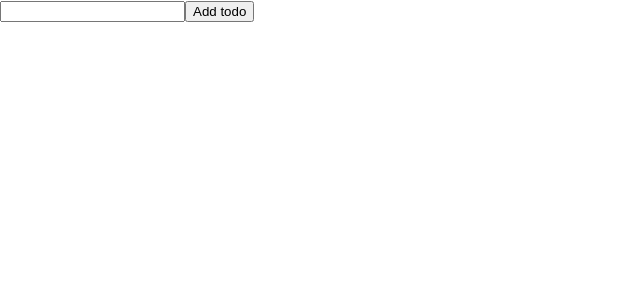
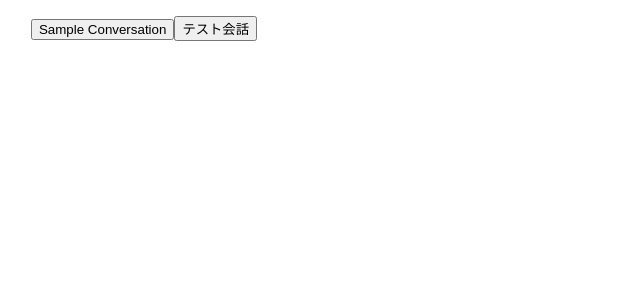
Before and after one commit to kloir-z/mygptapp, a React (Create React App) app: page / in a window 1280 px wide. Shown: the top 300 px of the page, without its empty margins (0-640 px from the left). Built offline with nearby package versions, Linux system fonts and the light colour scheme.

Commit message:
On branch master  Changes to be committed: 	modified:   src/App.tsx 	new file:   src/Conversations.tsx 	new file:   src/MessageInput.tsx 	deleted:    src/Todo.tsx 	deleted:    src/TodoList.tsx 	new file:   src/getColor.ts

```diff
--- a/src/App.tsx
+++ b/src/App.tsx
@@ -1,45 +1,13 @@
-import React, { useState } from "react";
-import TodoList from "./TodoList";
-
-type Todo = {
-  text: string;
-  isCompleted: boolean;
-};
+import React from 'react';
+import './App.css';
+import Conversations from './Conversations';
 
 const App: React.FC = () => {
-  const [value, setValue] = useState("");
-  const [todos, setTodos] = useState<Todo[]>([]);
-
-  const addTodo = (text: string): void => {
-    const newTodos = [...todos, { text, isCompleted: false }];
-    setTodos(newTodos);
-  };
-
-  const completeTodo = (index: number): void => {
-    const newTodos = [...todos];
-    newTodos[index].isCompleted = true;
-    setTodos(newTodos);
-  };
-
-  const removeTodo = (index: number): void => {
-    const newTodos = [...todos];
-    newTodos.splice(index, 1);
-    setTodos(newTodos);
-  };
-
   return (
-    <div>
-      <div>
-        <input
-          type="text"
-          value={value}
-          onChange={(e) => setValue(e.target.value)}
-        />
-        <button onClick={() => addTodo(value)}>Add todo</button>
-      </div>
-      <TodoList todos={todos} completeTodo={completeTodo} removeTodo={removeTodo}/>
+    <div className="App">
+      <Conversations />
     </div>
   );
-};
+}
 
 export default App;
--- /dev/null
+++ b/src/Conversations.tsx
@@ -0,0 +1,109 @@
+import React, { useState } from 'react';
+import Conversation from './Conversation';
+
+// データの型定義
+type ConversationData = {
+  role: string;
+  content: string;
+};
+
+type RevisionData = {
+  revision: string;
+  conversation: ConversationData[];
+};
+
+export type Conversation = {
+  title: string;
+  revisions: RevisionData[];
+};
+
+// Conversationsコンポーネント
+const Conversations: React.FC = () => {
+  // 初期データ
+  const initialConversations: Conversation[] = [
+    {
+      title: "Sample Conversation",
+      revisions: [
+        {
+          revision: "0",
+          conversation: [
+            {
+              role: "system",
+              content: "AI Assistant",
+            },
+            {
+              role: "user",
+              content: "通常の会話test",
+            },
+            {
+              role: "assistant",
+              content: "こんにちは、どうしましたか？test",
+            },
+          ],
+        },
+      ],
+    },
+    {
+      title: "テスト会話",
+      revisions: [
+        {
+          revision: "0",
+          conversation: [
+            {
+              role: "system",
+              content: "AI Assistant",
+            },
+            {
+              role: "user",
+              content: "てすと",
+            },
+            {
+              role: "assistant",
+              content: "こんにちは、テストですか？",
+            },
+          ],
+        },
+      ],
+    },
+  ];
+
+  const [conversations, setConversations] = useState(initialConversations);
+  const [activeConversation, setActiveConversation] = useState<Conversation | null>(null);
+
+
+  // コンポーネントの削除
+  const deleteConversation = (index: number) => {
+    const newConversations = [...conversations];
+    newConversations.splice(index, 1);
+    setConversations(newConversations);
+    if (activeConversation === conversations[index]) {
+      setActiveConversation(newConversations[0] || null);
+    }
+  };
+
+  // アクティブな会話の切り替え
+  const changeConversation = (index: number) => {
+    setActiveConversation(conversations[index]);
+  };
+
+  return (
+    <div style={{ display: 'flex' }}>
+      <div style={{ margin: '1rem', width: '20%' }}>
+        {conversations.map((conversation, index) => (
+          <button key={index} onClick={() => changeConversation(index)}>
+            {conversation.title}
+          </button>
+        ))}
+      </div>
+      {activeConversation && (
+        <Conversation
+          conversation={activeConversation}
+          setConversations={setConversations}
+          setActiveConversation={setActiveConversation}
+        />
+      )}
+    </div>
+  );
+};
+
+export default Conversations;
--- /dev/null
+++ b/src/MessageInput.tsx
@@ -0,0 +1,23 @@
+import React, { useState } from 'react';
+
+type MessageInputProps = {
+  addMessage: (message: string) => void;
+};
+
+const MessageInput: React.FC<MessageInputProps> = ({ addMessage }) => {
+  const [message, setMessage] = useState('');
+
+  const handleSend = () => {
+    addMessage(message);
+    setMessage('');
+  };
+
+  return (
+    <div>
+      <textarea value={message} onChange={e => setMessage(e.target.value)} />
+      <button onClick={handleSend}>Send</button>
+    </div>
+  );
+};
+
+export default MessageInput;
--- a/src/Todo.tsx
+++ /dev/null
@@ -1,28 +0,0 @@
-import React from "react";
-
-type TodoProps = {
-  todo: {
-    text: string;
-    isCompleted: boolean;
-  };
-  index: number;
-  completeTodo: (index: number) => void;
-  removeTodo: (index: number) => void;
-};
-
-const Todo: React.FC<TodoProps> = ({
-  todo,
-  index,
-  completeTodo,
-  removeTodo,
-}) => {
-  return (
-    <div style={{ textDecoration: todo.isCompleted ? "line-through" : "" }}>
-      {todo.text}
-      <button onClick={() => completeTodo(index)}>Complete</button>
-      <button onClick={() => removeTodo(index)}>x</button>
-    </div>
-  );
-};
-
-export default Todo;
--- a/src/TodoList.tsx
+++ /dev/null
@@ -1,30 +0,0 @@
-import React from "react";
-import Todo from "./Todo";
-
-type TodoListProps = {
-  todos: { text: string; isCompleted: boolean }[];
-  completeTodo: (index: number) => void;
-  removeTodo: (index: number) => void;
-};
-
-const TodoList: React.FC<TodoListProps> = ({
-  todos,
-  completeTodo,
-  removeTodo,
-}) => {
-  return (
-    <div>
-      {todos.map((todo, index) => (
-        <Todo
-          key={index}
-          index={index}
-          todo={todo}
-          completeTodo={completeTodo}
-          removeTodo={removeTodo}
-        />
-      ))}
-    </div>
-  );
-};
-
-export default TodoList;
--- /dev/null
+++ b/src/getColor.ts
@@ -0,0 +1,14 @@
+const getColor = (role: string) => {
+  switch (role) {
+    case 'system':
+      return 'lightgray';
+    case 'user':
+      return 'lightblue';
+    case 'assistant':
+      return 'lightgreen';
+    default:
+      return 'white';
+  }
+};
+
+export default getColor;
```
